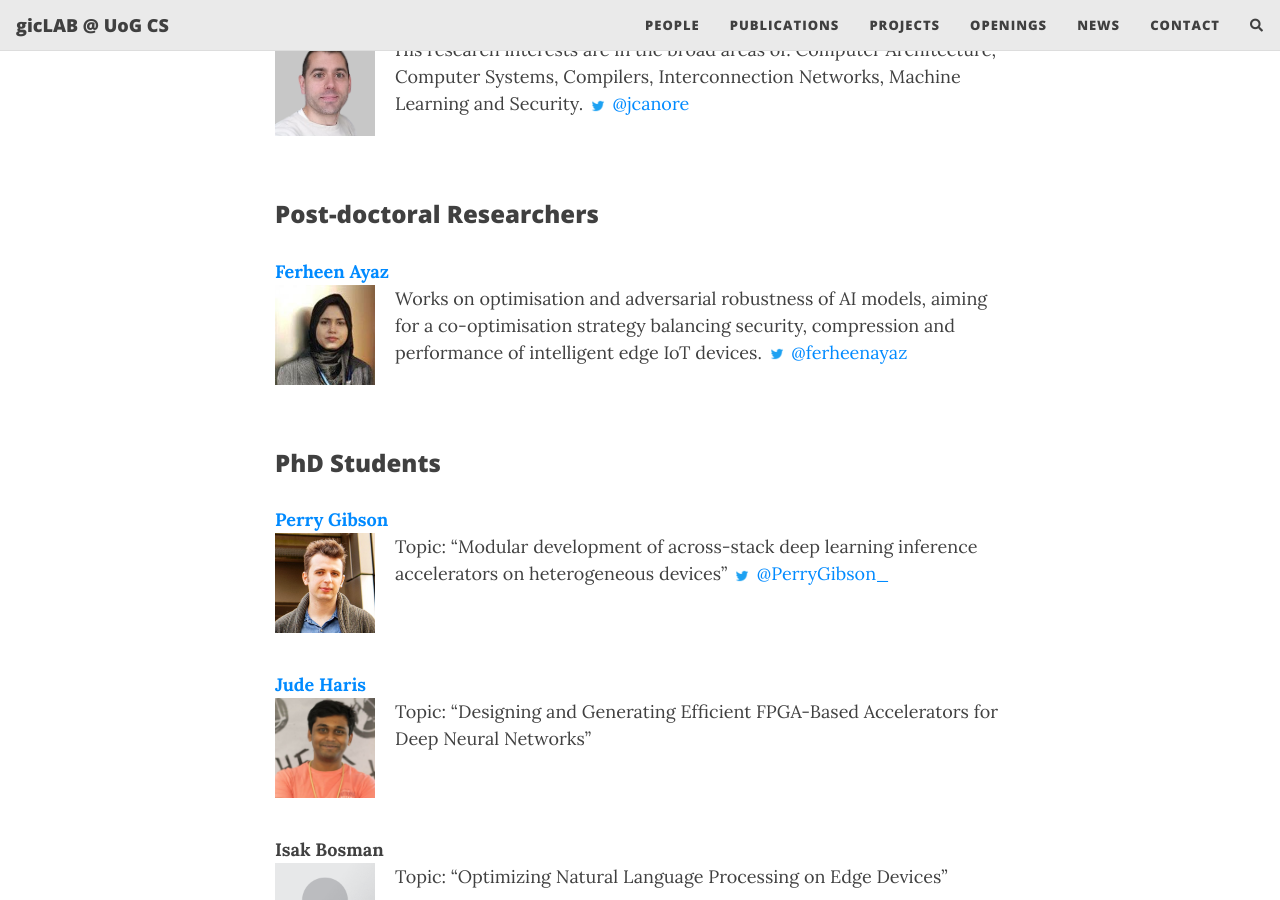
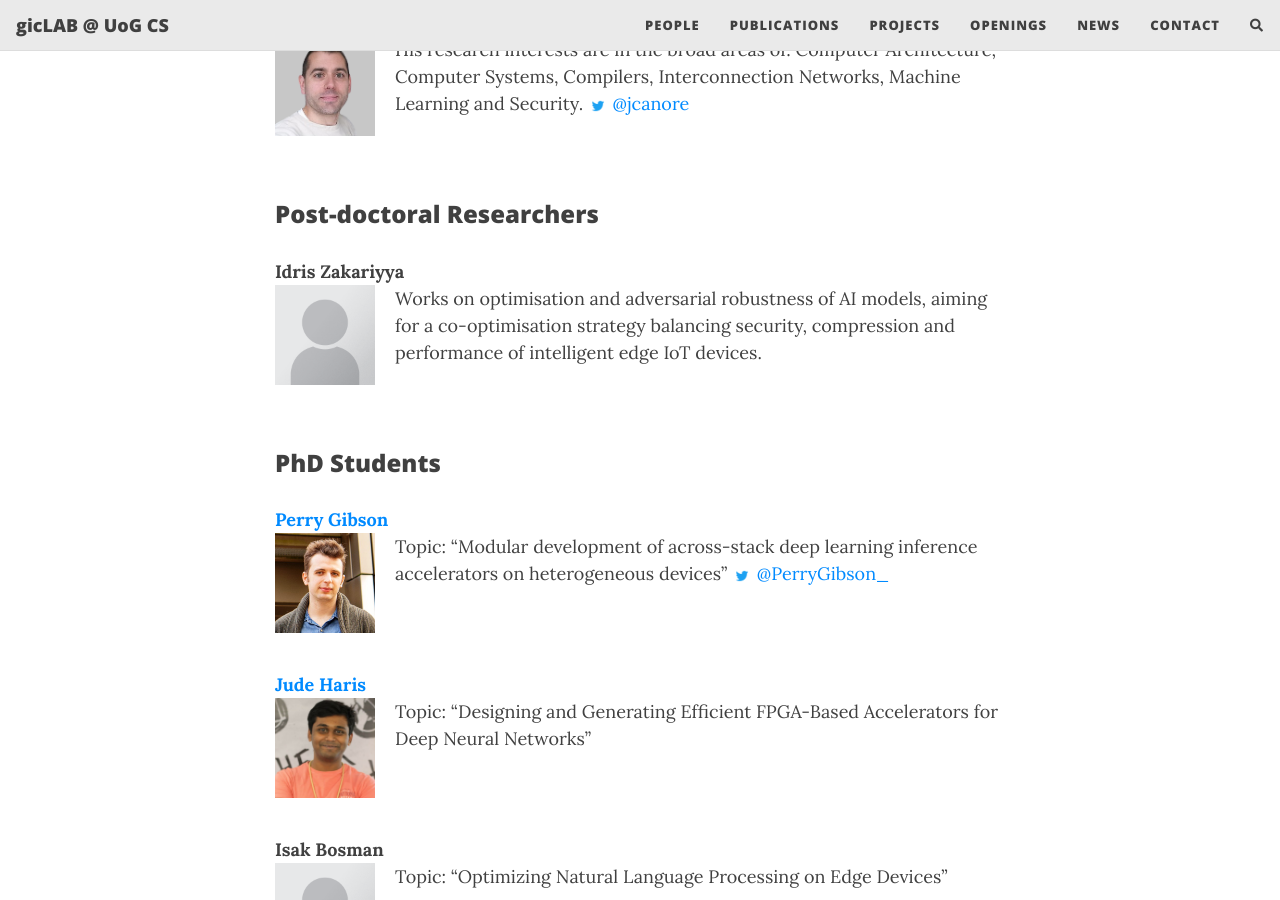
Before and after one commit to gicLAB/gicLAB.github.io, a Jekyll site: the page built from people.md, in a window 1280 px wide and 900 px high, scrolled down 366 px. Built offline with Jekyll 4.4.1, drawn with Linux system fonts in a browser that asks for light colours; nearby versions of some CDN libraries; comment, search, counter and statistics services are not loaded.

Commit message:
Update people.md

```diff
--- a/people.md
+++ b/people.md
@@ -14,10 +14,8 @@
 <br>
 
 ### Post-doctoral Researchers
-**[Ferheen Ayaz](https://www.linkedin.com/in/ferheen-ayaz-5631a71a7/)** <br>  <img src="/assets/img/people/Ferheen_Ayaz.jpg" width="100px" style="float: left; margin-right: 20px;">
+**Idris Zakariyya** <br>  <img src="/assets/img/people/Portrait_placeholder.png" width="100px" style="float: left; margin-right: 20px;">
 Works on optimisation and adversarial robustness of AI models, aiming for a co-optimisation strategy balancing security, compression and performance of intelligent edge IoT devices.
-<!-- Her research interests include cybersecurity and Tiny Machine Learning. -->
-<img src="/assets/img/Twitter_Logo_Blue.png" width="20px"> [@ferheenayaz](https://twitter.com/@ferheenayaz)
 <br><br>
 <br>
 
```
